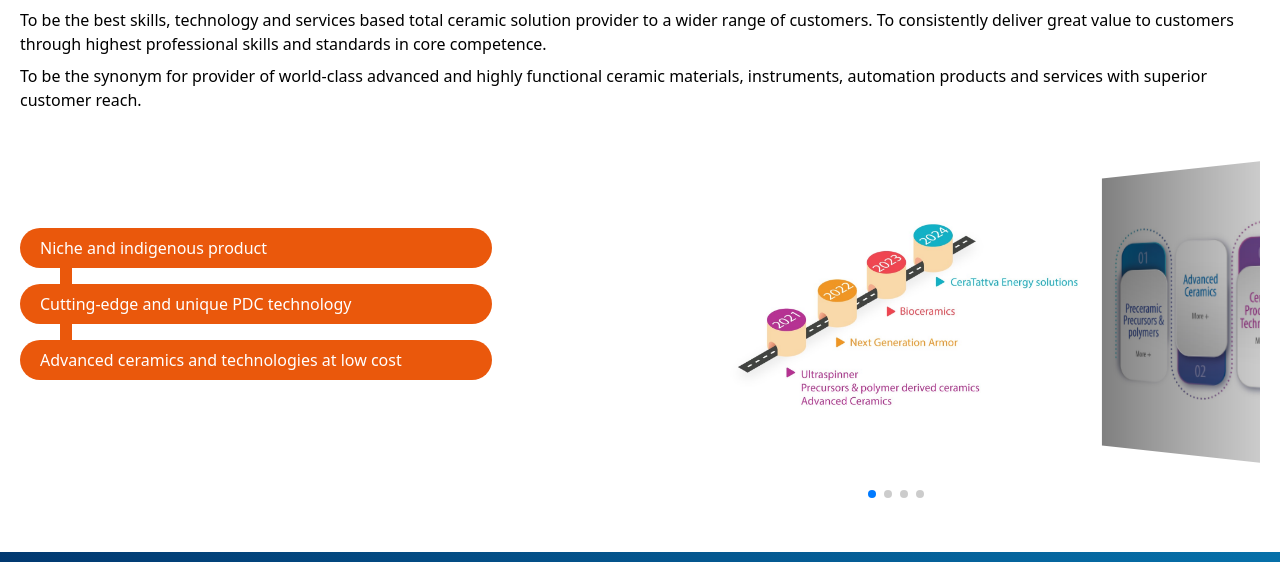
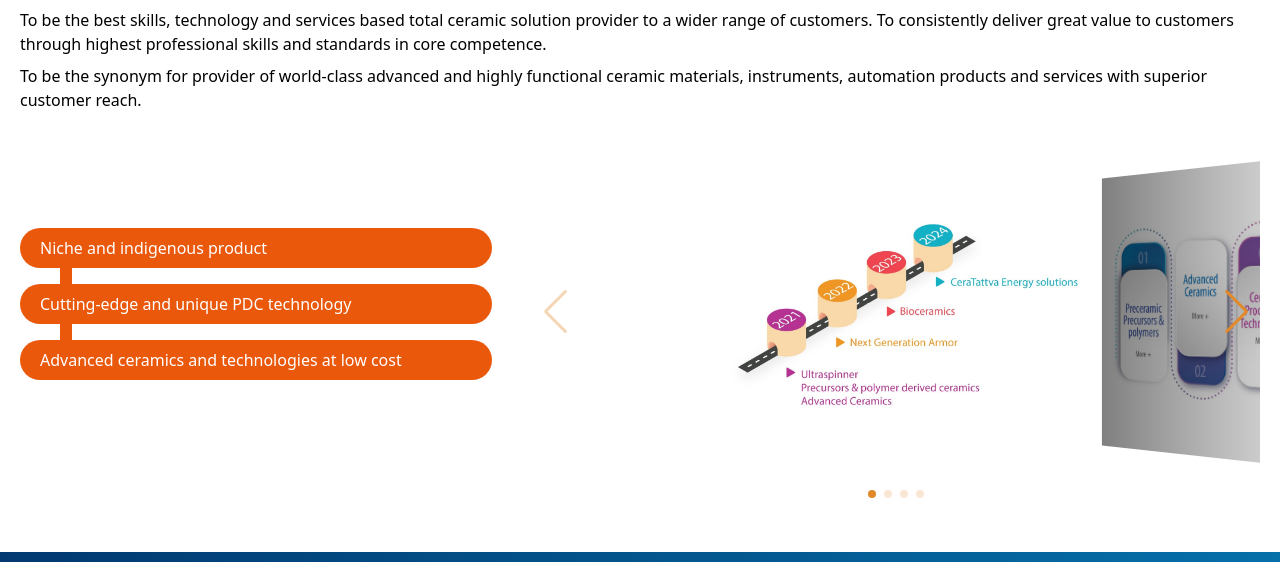
Before and after one commit to himanshukr02122/ceratattva-frontend, a Next.js app: page /about-us in a window 1280 px wide. Shown: the part 1180-1742 px from the top of the page. Built offline with nearby package versions, Linux system fonts and the light colour scheme.

Commit message:
button for navigating slider is added

```diff
--- a/components/globals/swiperSlides/SwiperCoverflow.tsx
+++ b/components/globals/swiperSlides/SwiperCoverflow.tsx
@@ -5,10 +5,11 @@ import { Swiper, SwiperSlide } from 'swiper/react';
 // Import Swiper styles
 import 'swiper/css';
 import 'swiper/css/effect-coverflow';
+import 'swiper/css/navigation';
 import 'swiper/css/pagination';
 
 // import required modules
-import { EffectCoverflow, Pagination } from 'swiper/modules';
+import { EffectCoverflow, Pagination, Navigation } from 'swiper/modules';
 import Image from 'next/image';
 
 const imageDate=[{src:"/about-us/roadmap-2.jpg", altText: "Roadmap"}, {src:"/about-us/pdc-product-1.jpg", altText: "PDC Product"}, {src:"/about-us/pdc-diagram-3.jpg", altText: "PDC Diagram"}, {src:"/about-us/applications-2.jpg", altText: "Application"}]
@@ -20,6 +21,7 @@ export default function SwiperCoverflow() {
         effect={'coverflow'}
         grabCursor={true}
         centeredSlides={true}
+        navigation={true}
         slidesPerView={2}
         coverflowEffect={{
           rotate: 50,
@@ -29,8 +31,8 @@ export default function SwiperCoverflow() {
           slideShadows: true,
         }}
         pagination={{ clickable: true }}
-        modules={[EffectCoverflow, Pagination]}
-        className=" pt-0 relative w-full"
+        modules={[EffectCoverflow, Pagination, Navigation]}
+        className="mySwiperCoverFlow pt-0 relative w-full"
       >
         {
           imageDate.map((item, index)=> {
--- a/styles/globals.css
+++ b/styles/globals.css
@@ -91,6 +91,18 @@
   display: flex;
   align-items: baseline;
   z-index: 12;
+}
+.mySwiperCoverFlow {
+
+}
+.mySwiperCoverFlow .swiper-button-next:after, .swiper-rtl .swiper-button-prev:after {
+  color: var(--color-orange);
+}
+.mySwiperCoverFlow .swiper-button-prev:after, .swiper-rtl .swiper-button-next:after {
+  color: var(--color-orange);
+}
+.mySwiperCoverFlow .swiper-pagination-bullet {
+  background: var(--color-orange)
 }
 .mySwiper .swiper-button-prev:after {
   content: "\2039";
```
